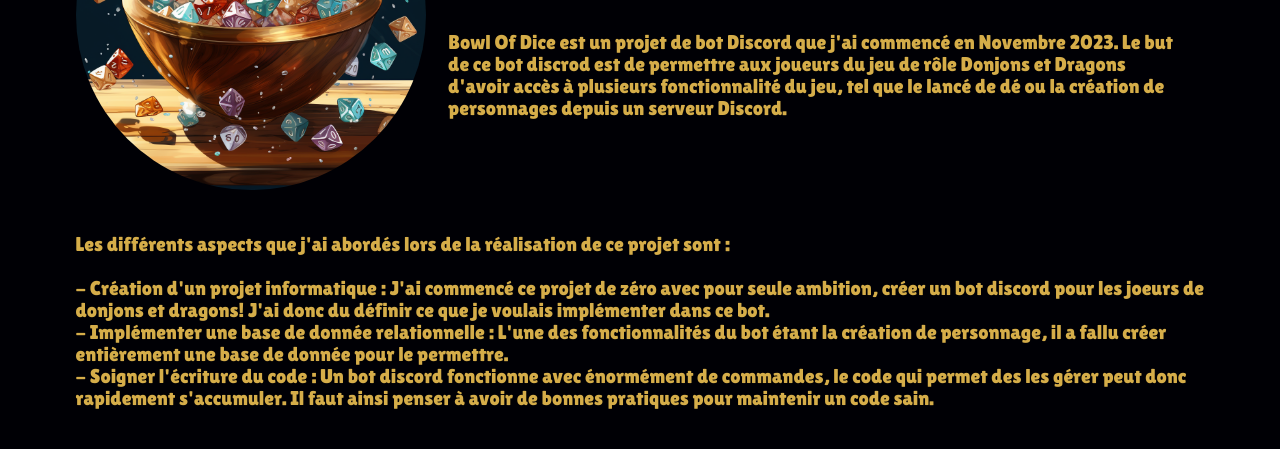
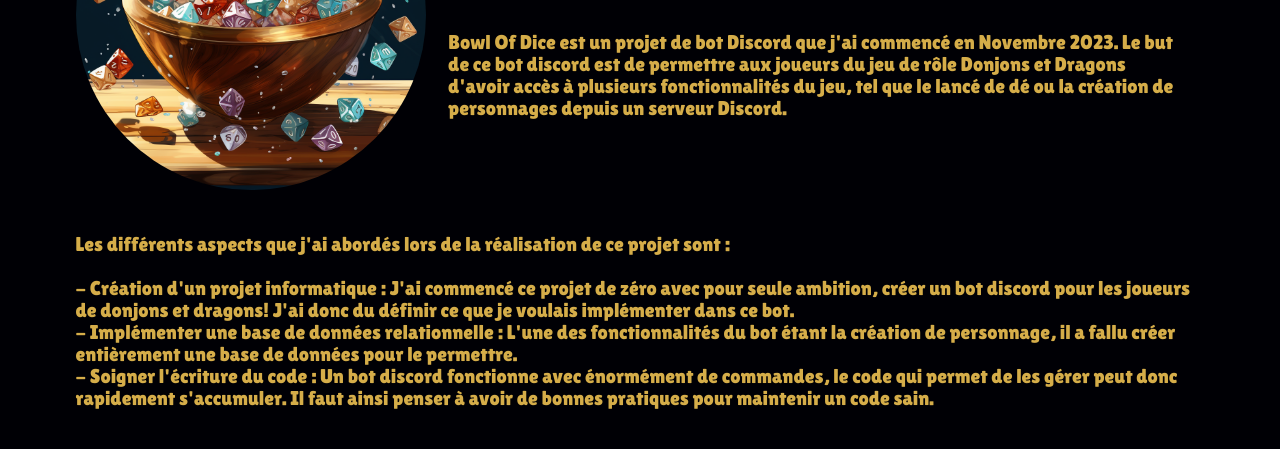
Before and after one commit to Lennowl/portfolio_lenn_owl, a plain HTML site: page bowlOfDice.html in a window 1280 px wide. Shown: the part 272-721 px from the top of the page. Drawn offline with Linux system fonts and the light colour scheme; a web font is replaced by a local one.

Commit message:
correction erreurs (merci Anthéa)

```diff
--- a/bowlOfDice.html
+++ b/bowlOfDice.html
@@ -21,7 +21,7 @@
             <h4>Bowl Of Dice</h4>
             <p class="subtitle">Novembre 2023 - En cours</p>
             <p class="presentation">Bowl Of Dice est un projet de bot Discord que j'ai commencé en Novembre 2023. Le but de ce bot
-            discrod est de permettre aux joueurs du jeu de rôle Donjons et Dragons d'avoir accès à plusieurs fonctionnalité du jeu, tel que le lancé de dé ou
+            discord est de permettre aux joueurs du jeu de rôle Donjons et Dragons d'avoir accès à plusieurs fonctionnalités du jeu, tel que le lancé de dé ou
                 la création de personnages depuis un serveur Discord.</p>
         </div>
     </div>
@@ -29,12 +29,12 @@
         <p class="presentation">
             Les différents aspects que j'ai abordés lors de la réalisation de ce projet sont :<br><br>
             - Création d'un projet informatique : J'ai commencé ce projet de zéro avec pour seule
-            ambition, créer un bot discord pour les joeurs de donjons et dragons! J'ai donc du définir
+            ambition, créer un bot discord pour les joueurs de donjons et dragons! J'ai donc du définir
             ce que je voulais implémenter dans ce bot.<br>
-            - Implémenter une base de donnée relationnelle : L'une des fonctionnalités du bot étant la création
-            de personnage, il a fallu créer entièrement une base de donnée pour le permettre.<br>
+            - Implémenter une base de données relationnelle : L'une des fonctionnalités du bot étant la création
+            de personnage, il a fallu créer entièrement une base de données pour le permettre.<br>
             - Soigner l'écriture du code : Un bot discord fonctionne avec énormément de commandes,
-            le code qui permet des les gérer peut donc rapidement s'accumuler. Il faut ainsi penser
+            le code qui permet de les gérer peut donc rapidement s'accumuler. Il faut ainsi penser
             à avoir de bonnes pratiques pour maintenir un code sain.
         </p>
     </div>
```
Also changed, not shown: index.html (+2 -2 lines), salt.html (+3 -3 lines).
